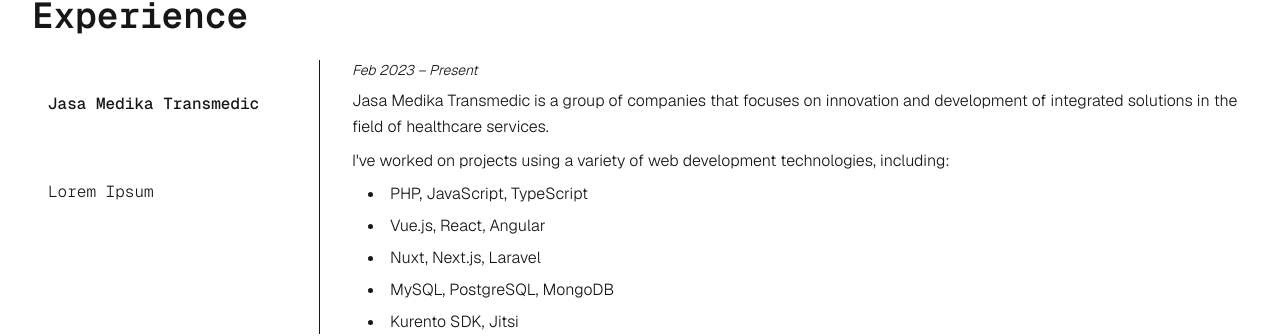
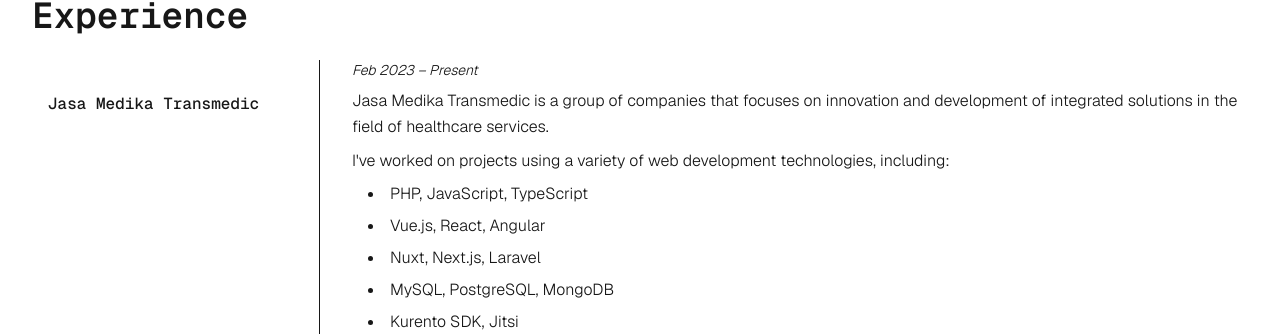
Before and after one commit to almsomnia/personal-portfolio, a Next.js app: page / in a window 1280 px wide. Shown: the part 1171-1507 px from the top of the page. Built offline with nearby package versions, Linux system fonts and the light colour scheme.

Commit message:
fix: delete dummy data from experience

```diff
--- a/src/components/landing/LandingExperience.tsx
+++ b/src/components/landing/LandingExperience.tsx
@@ -141,7 +141,7 @@ function renderExperienceAccordion({
    )
 }
 
-function getExperiences(): Experience[] {
+function getExperiences() {
    return [
       {
          company: "Jasa Medika Transmedic",
@@ -180,28 +180,5 @@ function getExperiences(): Experience[] {
             </>
          ),
       },
-      {
-         company: "Lorem Ipsum",
-         time: {
-            from: "Jan 2024",
-            to: "Present",
-         },
-         description: (
-            <>
-               <p className="leading-relaxed font-light text-pretty">
-                  Lorem ipsum dolor sit amet consectetur adipisicing elit. Magni
-                  quia soluta quod impedit tenetur distinctio nihil, nisi sequi
-                  eum alias quasi voluptatem vero voluptatum, odio quaerat,
-                  ratione ipsam laborum debitis?
-               </p>
-               <p className="leading-relaxed font-light text-pretty">
-                  Lorem ipsum dolor sit amet consectetur adipisicing elit. Magni
-                  quia soluta quod impedit tenetur distinctio nihil, nisi sequi
-                  eum alias quasi voluptatem vero voluptatum, odio quaerat,
-                  ratione ipsam laborum debitis?
-               </p>
-            </>
-         ),
-      },
    ]
 }
```
